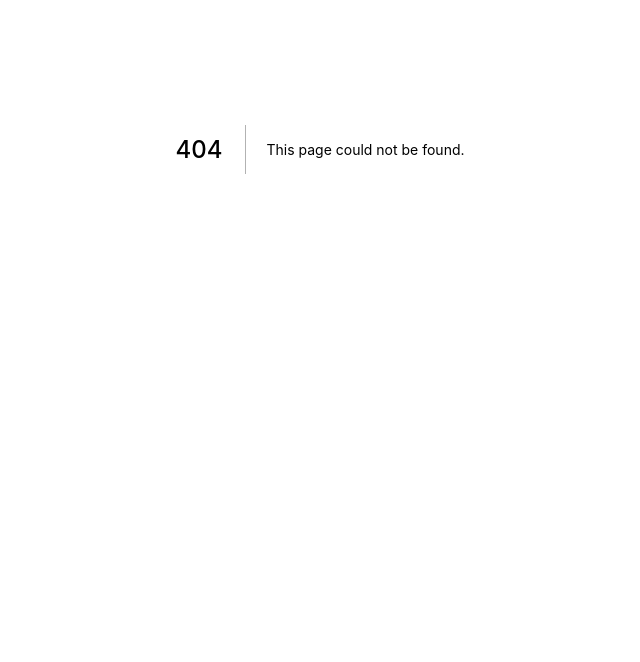
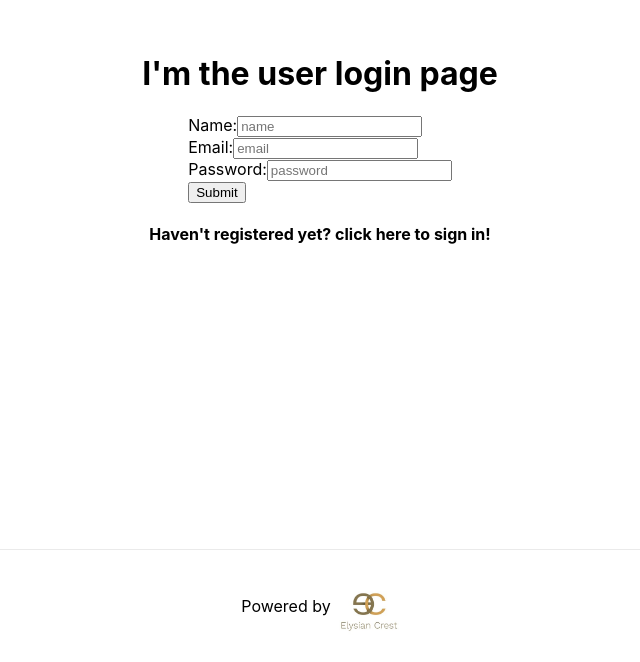
Before and after one commit to knimalaka/filebasket-frontend, a Next.js app: page /user/login in a window 1280 px wide. Before the commit this address had no page. Shown: the part 251-913 px from the top of the page, without its empty margins (320-960 px from the left). Before the commit the page ends 800 px from the top, so only its background shows below. Built offline with nearby package versions, Linux system fonts and the light colour scheme.

Commit message:
Initialized user login

```diff
--- /dev/null
+++ b/components/footer.js
@@ -0,0 +1,19 @@
+import styles from '../styles/Home.module.css'
+import Image from 'next/image'
+
+export default function Footer(){
+    return(
+      <footer className={styles.footer}>
+        <a
+          href="https://www.elysiancrest.com/"
+          target="_blank"
+          rel="noopener noreferrer"
+        >
+          Powered by{' '}
+          <span className={styles.logo}>
+            <Image src="/EClogo.jpg" alt="EC Logo" width={60} height={60} />
+          </span>
+        </a>
+        </footer>
+    )
+}
--- /dev/null
+++ b/components/loginForm.js
@@ -0,0 +1,57 @@
+import React,{useState} from "react";
+
+class LoginForm extends React.Component {
+
+    state = {
+        name: '',
+        email: '',
+        password: ''
+    };
+
+    handleChange=(e)=>{
+        this.setState({[e.target.name]:e.target.value});
+    }
+
+    handleSubmit=(e)=>{
+        e.preventDefault();
+        console.log("Submit button clicked");
+        console.log(this.state);
+    }
+
+    render(){
+        return(
+            <form onSubmit={this.handleSubmit}>
+                <lable>Name:
+                    <input
+                    type="text"
+                    name="name"
+                    placeholder="name"
+                    onChange={this.handleChange}/>
+
+                </lable>
+
+                <div><lable>Email:
+                    <input
+                    type="email"
+                    name="email"
+                    placeholder="email"
+                    onChange={this.handleChange}/>
+                </lable></div>
+
+                <div><lable>Password:
+                    <input
+                    type="password"
+                    name="password"
+                    placeholder="password"
+                    onChange={this.handleChange}/>
+                </lable></div>
+
+                <input type="submit"/>
+
+            </form>
+        )
+
+    }
+}
+
+export default LoginForm;
--- /dev/null
+++ b/pages/user/login.js
@@ -0,0 +1,18 @@
+import LoginForm from "../../components/loginForm"
+import Footer from '../../components/footer'
+import styles from '../../styles/Home.module.css'
+
+export default function Login(){
+return(
+    <div className={styles.container}>
+        <main className={styles.main}>
+        <h1>I'm the user login page</h1>
+        <LoginForm />
+
+        <h4>Haven't registered yet? click here to <a href="../user/signup">sign in!</a></h4>
+
+        </main>
+        <Footer />
+    </div>
+)
+}
```
Also changed, not shown: pages/index.js (+4 -15 lines), pages/user/home.js (added, +7 -0 lines), pages/user/signup.js (added, +7 -0 lines), pages/admin/aHome.js (added), pages/admin/aLogin.js (added), pages/admin/aSignup.js (added).
